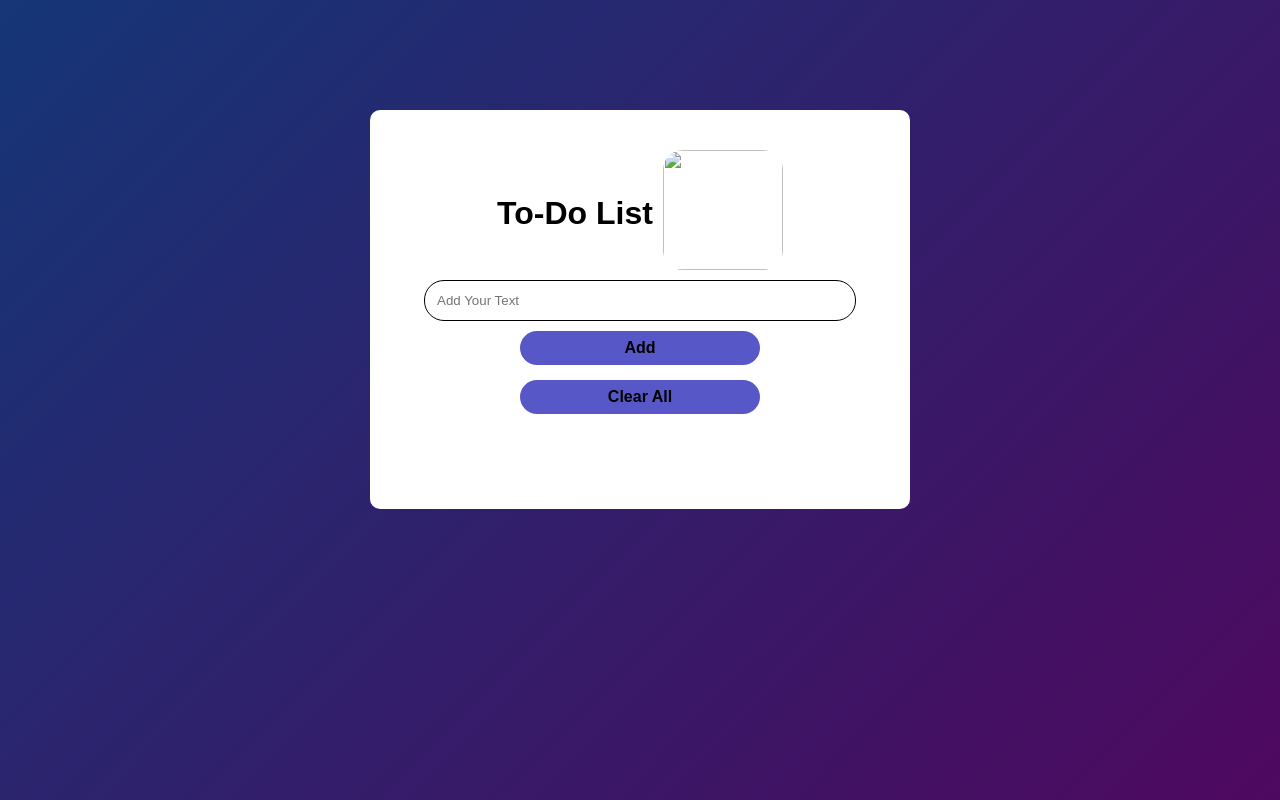
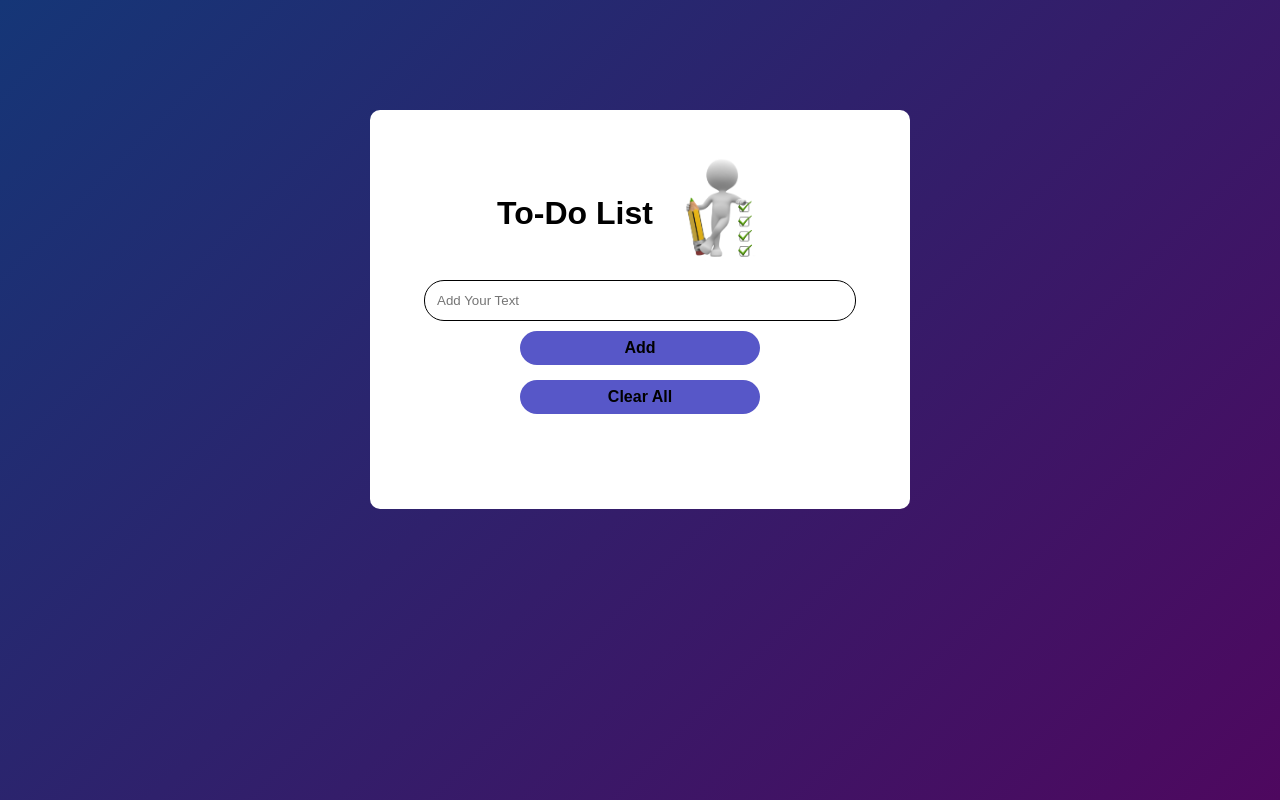
Before and after one commit to tabraiz06/todo-list, a plain HTML site: page index.html in a window 1280 px wide. Drawn offline with Linux system fonts and the light colour scheme.

Commit message:
index.html

```diff
--- a/index.html
+++ b/index.html
@@ -15,7 +15,7 @@
         <div class="todo-app">
             <div class="main">
                 <h2>To-Do List </h2>
-                <img src="./assets/img/pngwing.com.png" alt="">
+                <img src="pngwing.com.png" alt="">
             </div>
             <div class="row">
                 <input type="text" id="input-box" placeholder="Add Your Text">
```
